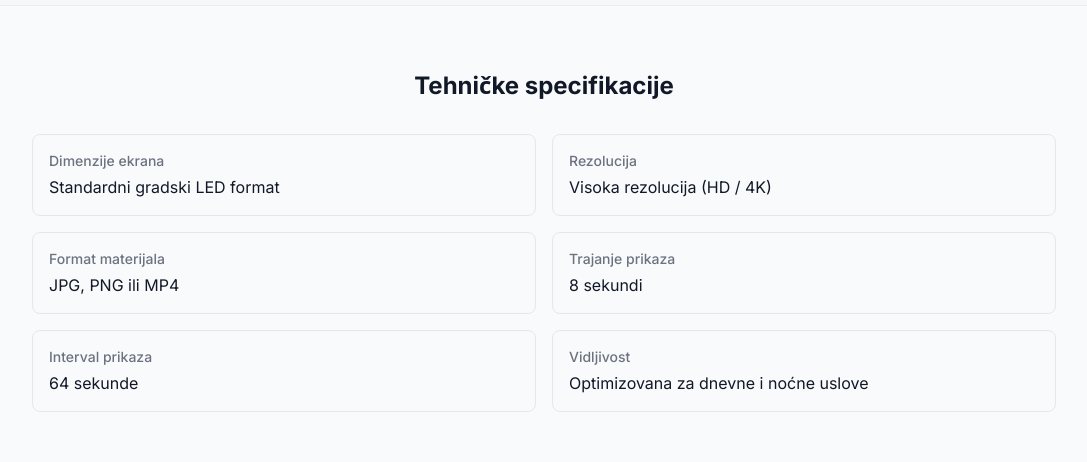
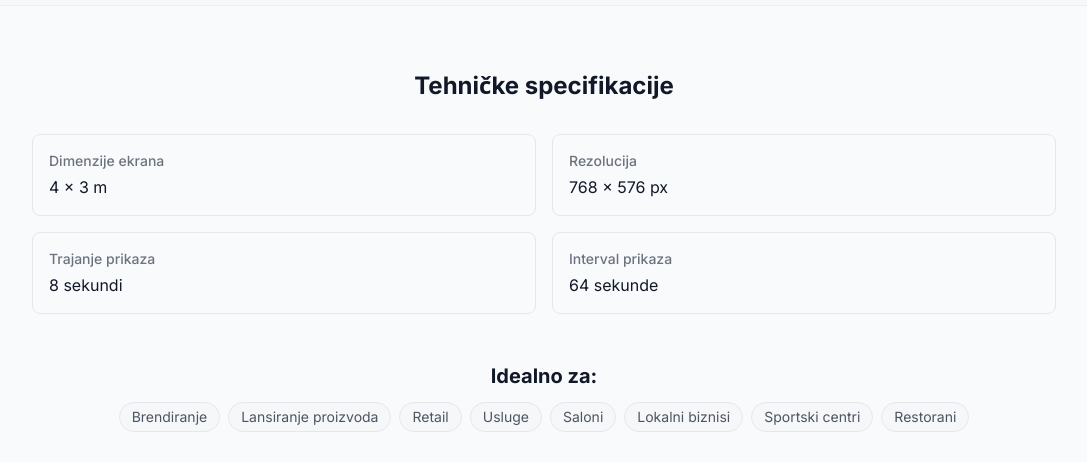
Before and after one commit to andrejmilovanovic267-blip/ledbilbordibg, a Next.js app: page /lokacije/beograd-lokacija-1 in a window 1280 px wide. Shown: the part 1960-2422 px from the top of the page, without its empty margins (96-1183 px from the left). Built offline with nearby package versions, Linux system fonts and the light colour scheme.

Commit message:
Initial commit

```diff
--- a/src/app/lokacije/[slug]/page.tsx
+++ b/src/app/lokacije/[slug]/page.tsx
@@ -179,16 +179,18 @@ export default async function LocationDetailPage({ params }: PageProps) {
                 <div className="mt-4 grid grid-cols-1 md:grid-cols-2 gap-4">
                   <div className="rounded-lg border border-gray-200 bg-gray-50 p-4">
                     <dt className="text-sm font-medium text-gray-500 mb-1">Dimenzije ekrana</dt>
-                    <dd className="text-gray-900">Standardni gradski LED format</dd>
+                    <dd className="text-gray-900">{location.slug === 'beograd-lokacija-1' ? '4 × 3 m' : 'Standardni gradski LED format'}</dd>
                   </div>
                   <div className="rounded-lg border border-gray-200 bg-gray-50 p-4">
                     <dt className="text-sm font-medium text-gray-500 mb-1">Rezolucija</dt>
-                    <dd className="text-gray-900">Visoka rezolucija (HD / 4K)</dd>
+                    <dd className="text-gray-900">{location.slug === 'beograd-lokacija-1' ? '768 × 576 px' : 'Visoka rezolucija (HD / 4K)'}</dd>
                   </div>
+                  {location.slug !== 'beograd-lokacija-1' && (
                     <div className="rounded-lg border border-gray-200 bg-gray-50 p-4">
                       <dt className="text-sm font-medium text-gray-500 mb-1">Format materijala</dt>
                       <dd className="text-gray-900">JPG, PNG ili MP4</dd>
                     </div>
+                  )}
                   <div className="rounded-lg border border-gray-200 bg-gray-50 p-4">
                     <dt className="text-sm font-medium text-gray-500 mb-1">Trajanje prikaza</dt>
                     <dd className="text-gray-900">8 sekundi</dd>
@@ -197,10 +199,12 @@ export default async function LocationDetailPage({ params }: PageProps) {
                     <dt className="text-sm font-medium text-gray-500 mb-1">Interval prikaza</dt>
                     <dd className="text-gray-900">64 sekunde</dd>
                   </div>
+                  {location.slug !== 'beograd-lokacija-1' && (
                     <div className="rounded-lg border border-gray-200 bg-gray-50 p-4">
                       <dt className="text-sm font-medium text-gray-500 mb-1">Vidljivost</dt>
                       <dd className="text-gray-900">Optimizovana za dnevne i noćne uslove</dd>
                     </div>
+                  )}
                 </div>
               </div>
               <div className="max-w-5xl mx-auto text-center">
```
Lines whose indentation alone changed are shown as unchanged.
